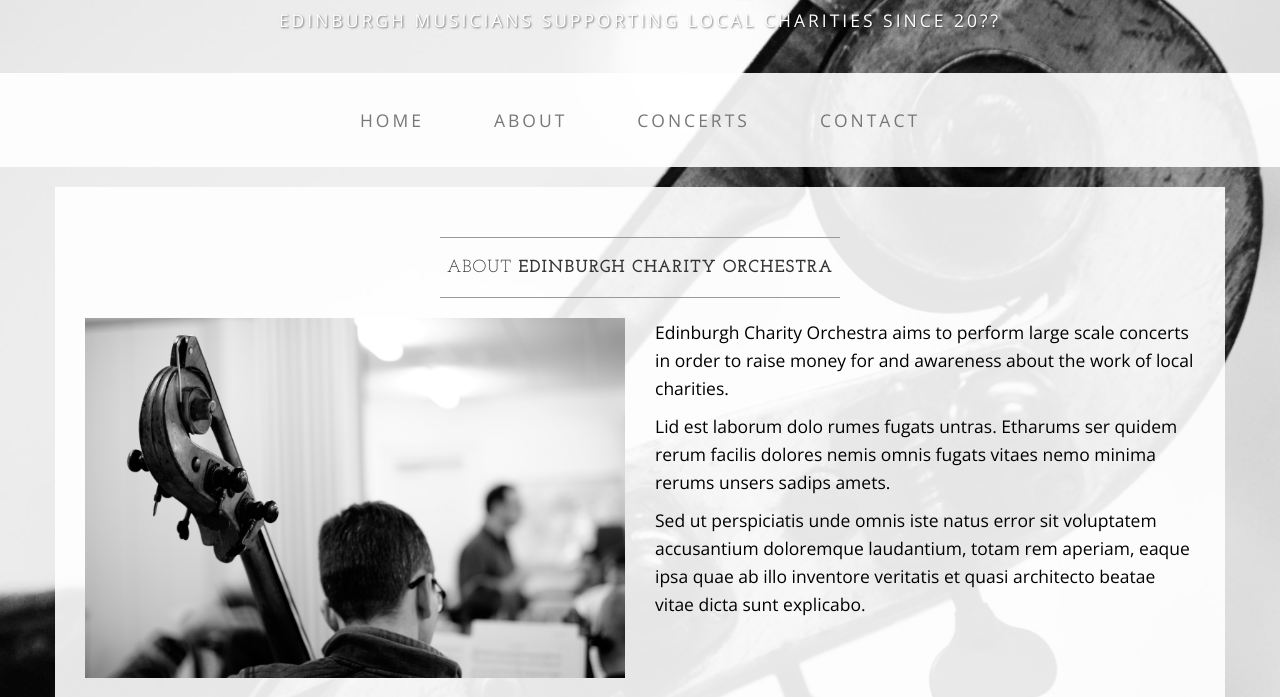
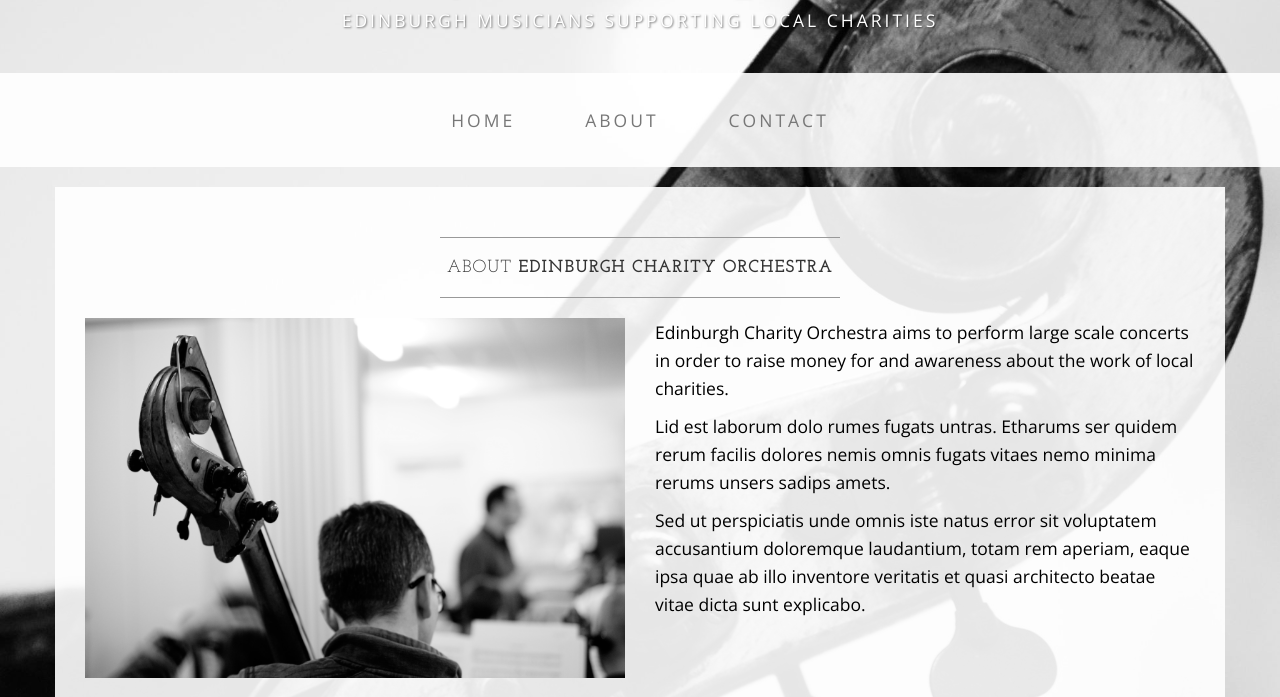
Before and after one commit to EdinburghCharityOrchestra/EdinburghCharityOrchestra.github.io, a plain HTML site: page about.html in a window 1280 px wide. Shown: the part 103-800 px from the top of the page. Drawn offline with nearby package versions, Linux system fonts and the light colour scheme.

Commit message:
Concerts links edited out

```diff
--- a/about.html
+++ b/about.html
@@ -33,7 +33,7 @@
 <body>
 
     <div class="brand">Edinburgh Charity Orchestra</div>
-    <div class="address-bar">Edinburgh musicians supporting local charities since 20??</div>
+    <div class="address-bar">Edinburgh musicians supporting local charities</div>
 
     <!-- Navigation -->
     <nav class="navbar navbar-default" role="navigation">
@@ -58,9 +58,9 @@
                     <li>
                         <a href="about.html">About</a>
                     </li>
-                    <li>
+                    <!--<li>
                         <a href="concerts.html">Concerts</a>
-                    </li>
+                    </li>-->
                     <li>
                         <a href="contact.html">Contact</a>
                     </li>
```
Also changed, not shown: contact.html (+3 -3 lines), index.html (+3 -3 lines).
